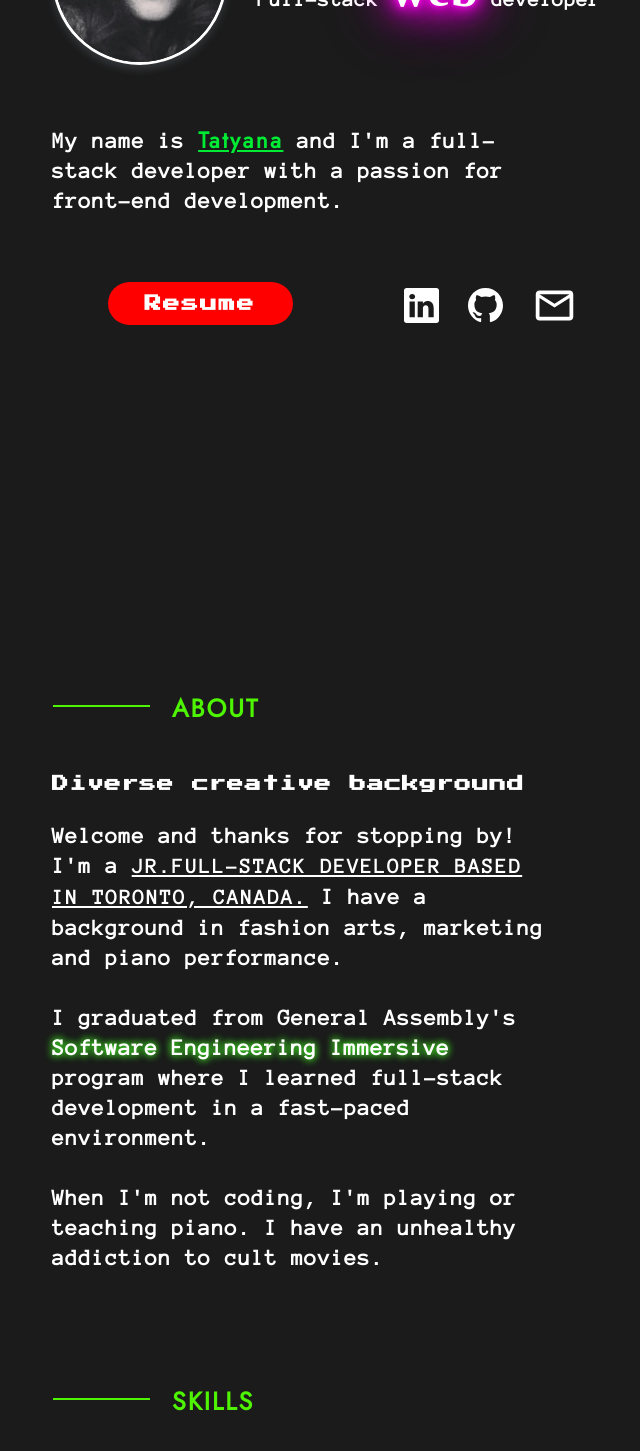
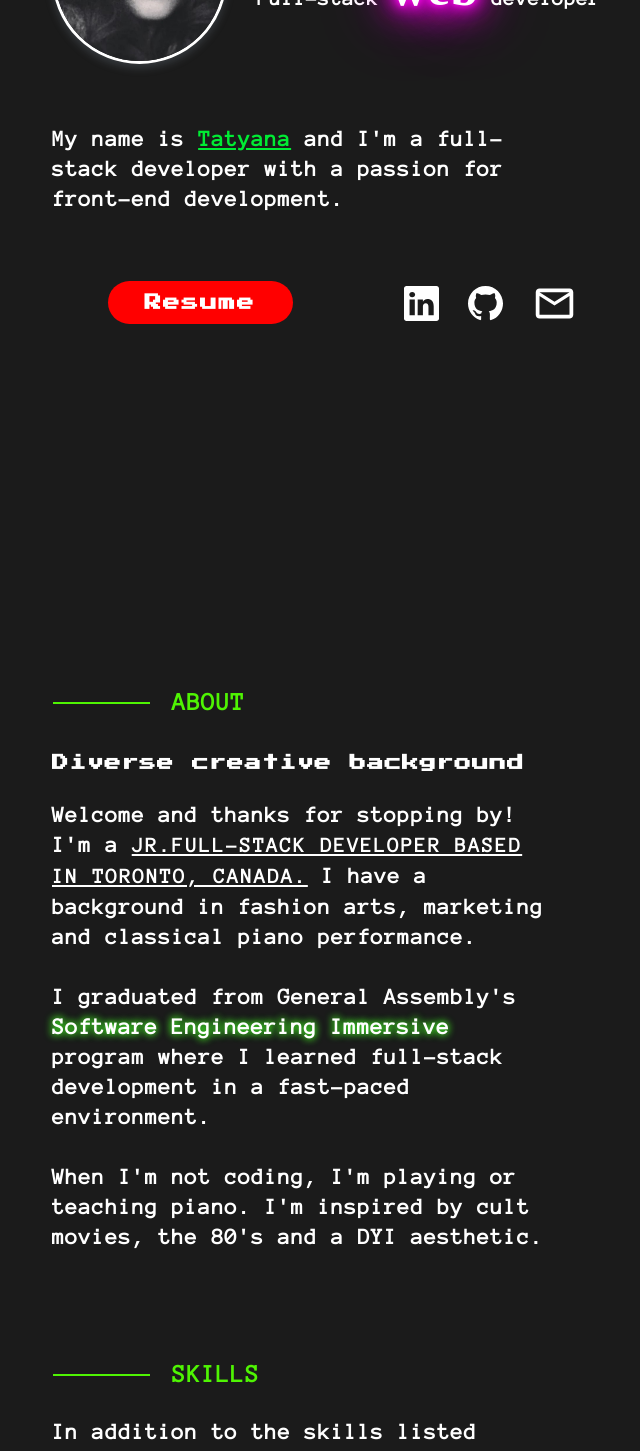
Before and after one commit to tatyanakarlen/PortfolioWebsite, a React (Create React App) app: page / in a window 1280 px wide. Shown: the part 340-1791 px from the top of the page, without its empty margins (298-938 px from the left). Built offline with nearby package versions, Linux system fonts and the light colour scheme; a web font is replaced by a local one.

Commit message:
starting media queries now

```diff
--- a/src/components/About/About.jsx
+++ b/src/components/About/About.jsx
@@ -11,7 +11,7 @@ const MobileAbout = () => {
         <span class="bold-underlined-text">
           jr.full-stack developer based in Toronto, Canada.
         </span>{' '}
-        I have a background in fashion arts, marketing and piano performance.
+        I have a background in fashion arts, marketing and classical piano performance.
         <br />
         <br />
         I graduated from <span>General Assembly's</span>{' '}
@@ -19,7 +19,7 @@ const MobileAbout = () => {
         where I learned full-stack development in a fast-paced environment.
         <br />
         <br />
-       When I'm not coding, I'm playing or teaching piano. I have an unhealthy addiction to cult movies.
+       When I'm not coding, I'm playing or teaching piano. I'm inspired by cult movies, the 80's and a DYI aesthetic.
       </p>
     </div>
   );
--- a/src/components/Hero/Hero.css
+++ b/src/components/Hero/Hero.css
@@ -41,8 +41,6 @@ header .img-header-container {
   background-color: #1b1b1b;
 }
 
-
-
 .pink-neon-text {
   font-family: Caramel;
   text-shadow: #eb07df 0px 0px 5px, #eb07df 0px 0px 10px, #eb07df 0px 0px 15px,
@@ -78,11 +76,11 @@ header img {
 
 .social-icons li {
   display: flex;
-    align-items: center;
-    font-size: 1.8rem;
-    font-family: 'Anonymous Pro';
-    letter-spacing: 0.7px;
-    padding: 2px;
+  align-items: center;
+  font-size: 1.8rem;
+  font-family: 'Anonymous Pro';
+  letter-spacing: 0.7px;
+  padding: 2px;
 }
 
 .social-icons .li-text {
@@ -99,13 +97,19 @@ header img {
   gap: 2.5rem;
   margin-top: 0.5rem;
 }
-.social-icons a {
+.social-icons #resume-link {
   font-size: 1.7rem;
   padding: 1.3rem 3.7rem;
   background-color: red;
   border-radius: 5rem;
   font-family: 'Press Start 2P';
   letter-spacing: 1.5px;
+  color: white;
+  text-decoration: none;
+}
+
+.social-icons .social-links {
+  color: white;
 }
 
 .social-icons .icons-hover {
@@ -127,7 +131,6 @@ header img {
 }
 
 header p {
-
   margin-bottom: unset;
   /* text-shadow: #eb07df 0px 0px 5px, #eb07df 0px 0px 10px, #eb07df 0px 0px 15px, #eb07df 0px 0px 20px, #eb07df 0px 0px 30px, #eb07df 0px 0px 40px, #eb07df 0px 0px 50px, #eb07df 0px 0px 75px; */
 }
@@ -136,21 +139,13 @@ header .Tatyana {
   color: #00ec34;
   text-decoration: underline;
   font-weight: 800;
-  font-family: 'Jost';
-  letter-spacing: 2.5px;
 }
-
-
 
 header .icon-container {
   display: flex;
   justify-content: space-between;
   margin: 0 auto;
 }
-
-
-
-
 
 /* Animate neon flicker */
 @keyframes flicker {
@@ -167,13 +162,11 @@ header .icon-container {
       0 0 2rem var(--color-primary-pink), 0 0 4rem var(--color-primary-pink),
       0 0 6rem var(--color-primary-pink), 0 0 8rem var(--color-primary-pink),
       0 0 10rem var(--color-primary-pink);
-
   }
 
   20%,
   24%,
   55% {
     text-shadow: none;
-
   }
 }
--- a/src/components/Hero/Hero.jsx
+++ b/src/components/Hero/Hero.jsx
@@ -5,30 +5,21 @@ import { BsLinkedin } from 'react-icons/bs';
 import { BsFillEnvelopeFill } from 'react-icons/bs';
 import { BsGithub } from 'react-icons/bs';
 import { BsInstagram } from 'react-icons/bs';
-import { MdOutlineMarkEmailUnread } from 'react-icons/md'
+import { MdOutlineMarkEmailUnread } from 'react-icons/md';
 import { useMediaQuery } from 'react-responsive';
 import { AiOutlineDown } from 'react-icons/ai';
 import { HiOutlineMail } from 'react-icons/hi';
 import { MdOutlineMailOutline } from 'react-icons/md';
+import resume  from '../assets/TATYANA_KARLEN_RESUME.pdf'
 
-// import { resume } from '../assets/TATYANA KARLEN-RESUME.pdf'
-
-import resume from '../assets/TATYANA_KARLEN_RESUME.pdf';
+// import resume from '../assets/TATYANA_KARLEN_RESUME.pdf';
 import isNavExpanded from '../TopNav/TopNav.jsx';
 
 const Hero = () => {
   const isMobile = useMediaQuery({ query: '(max-width: 900px)' });
   const isSmallMobile = useMediaQuery({ query: '(max-width: 500px)' });
   const resumeLink =
-    '/static/media/TATYANA_KARLEN_RESUME.5ffedecd3f6f0c6ab413.pdf';
-
-  //   <a
-  //   class="contact-me-link"
-  //   href="mailto:tatyanakarlen@gmail.com"
-  //   target="_blank"
-  //   aria-label="Mail"
-  //   rel="noopener noreferrer"
-  // >
+    '/static/media/TATYANA_KARLEN_RESUME.8f39e6b0ef483205c5b1.pdf';
 
   //   <a id="mobile-resume-link" target="_blank" href={resumeLink}>
   //   Resume
@@ -42,6 +33,7 @@ const Hero = () => {
             <img src={bioPic} />
             <div class="h1-container">
               <h1>Tatyana Karlen</h1>
+
 
               <h3>
                 Full-stack <span class="pink-neon-text">web</span> developer
@@ -60,22 +52,39 @@ const Hero = () => {
           <ul>
             <li>
               {' '}
-              <a link="#">Resume</a>
+              <a id="resume-link" target="_blank" href={resumeLink}>
+                Resume
+              </a>
             </li>
             <div class="icons-container">
               <div class="icon-text-container">
                 <li class="li-text icons-hover">
-                  <BsLinkedin class="icon"/>
+                  <a class="social-links" href="https://www.linkedin.com/in/tatyana-karlen-b1aa9941/?originalSubdomain=ca">
+                    <BsLinkedin class="icon" />
+                  </a>
                 </li>
               </div>
               <div class="icon-text-container">
                 <li class="li-text icons-hover">
-                <BsGithub class="icon"/>
+                  <a class="social-links" href="https://github.com/tatyanakarlen">
+                    <BsGithub class="icon" />
+                  </a>
                 </li>
               </div>
               <div class="icon-text-container">
                 <li class="li-text icons-hover">
-                <MdOutlineMailOutline style={{fontSize: '4.5rem'}}class="icon"/>
+                  <a
+                    class="social-links"
+                    href="mailto:tatyanakarlen@gmail.com"
+                    target="_blank"
+                    aria-label="Mail"
+                    rel="noopener noreferrer"
+                  >
+                    <MdOutlineMailOutline
+                      style={{ fontSize: '4.5rem' }}
+                      class="icon"
+                    />
+                  </a>
                 </li>
               </div>
             </div>
--- a/src/components/Skills/Skills.css
+++ b/src/components/Skills/Skills.css
@@ -21,9 +21,7 @@
   padding: 1.5rem 2.8rem;
   border-radius: 1.4rem;
   font-weight: 800;
-  font-family: 'Jost';
   font-size: 1.85rem;
-  letter-spacing: 2px;
 }
 
 
--- a/src/pages/BioPortfolioPage/BioPortfolioPage.css
+++ b/src/pages/BioPortfolioPage/BioPortfolioPage.css
@@ -25,11 +25,10 @@ p {
 }
 
 .section-heading {
-  font-family: jost;
   color: var(--color-green);
-  letter-spacing: 2px;
+  /* letter-spacing: inherit; */
   font-size: 2.5rem;
-  margin-bottom: 4rem;
+  margin-bottom: 3rem;
   padding-top: 8rem;
   position: relative;
   margin-left: 12rem;
@@ -42,7 +41,7 @@ p {
   height: 2px;
   width: 97px;
   position: absolute;
-  top: 82%;
+  top: 88%;
   left: -119px;
   background: var(--color-green);
 }
```
Also changed, not shown: 1 other file (tests, documents, lock files or other folders).
